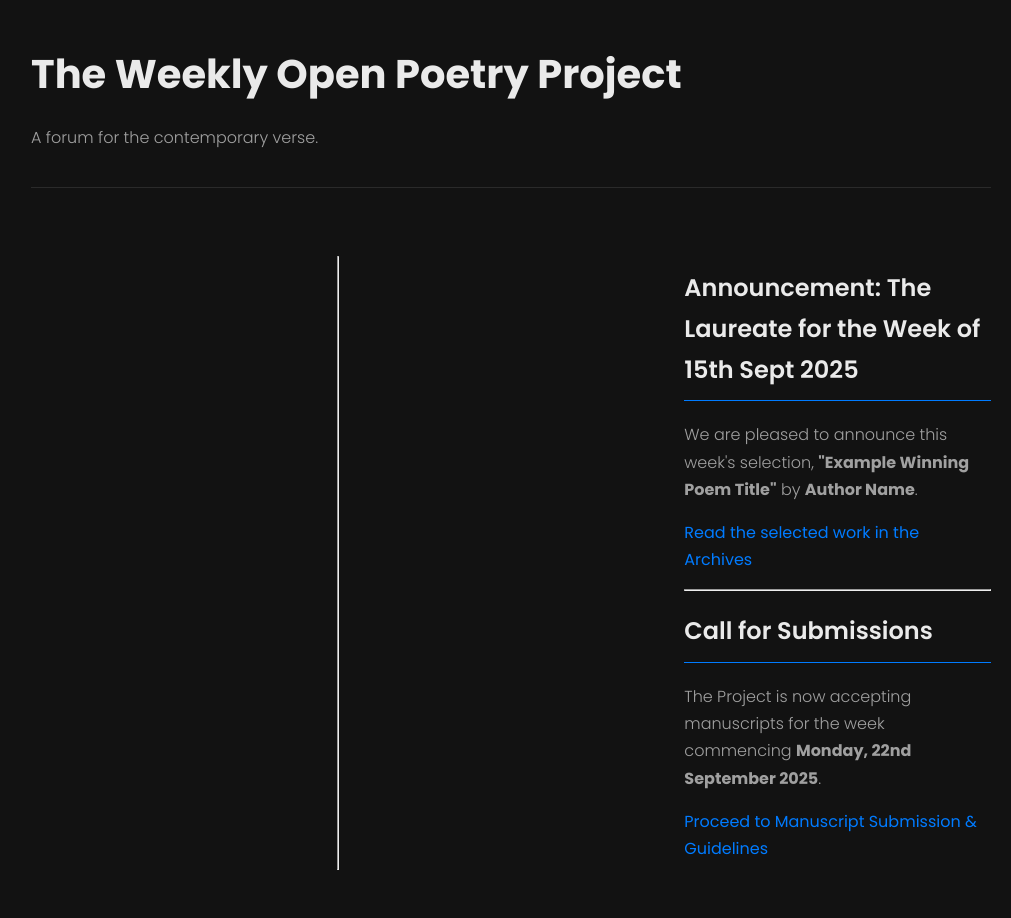
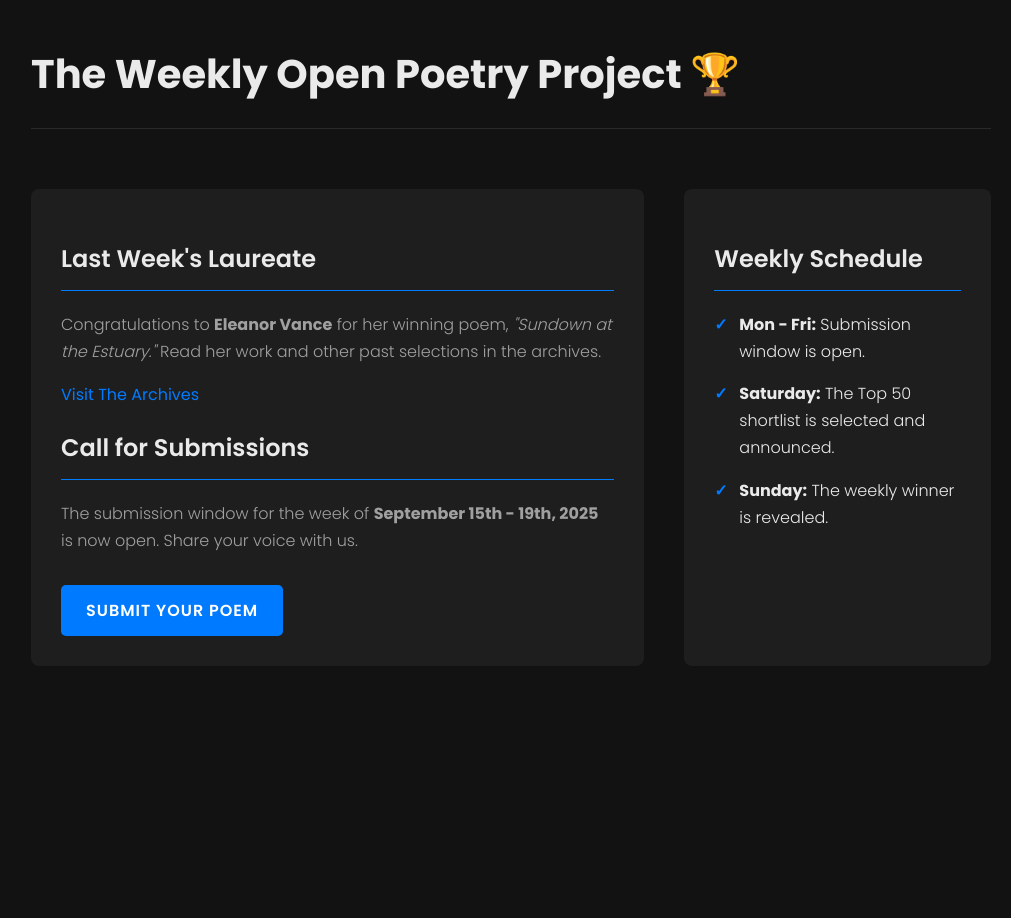
Before and after one commit to RMChadderton/TheWeeklyPoetryProject, a Flask app: page / in a window 1280 px wide. Shown: the whole page, without its empty margins (129-1140 px from the left). After the commit the page ends 636 px from the top, so only its background shows below. Run offline with Flask 3, Linux system fonts and the light colour scheme.

Commit message:
Update index.html

```diff
--- a/templates/index.html
+++ b/templates/index.html
@@ -9,23 +9,31 @@
 <body>
     <div class="container">
         <header>
-            <h1>The Weekly Open Poetry Project</h1>
-            <p class="tagline">A forum for the contemporary verse.</p>
+            <h1>The Weekly Open Poetry Project 🏆</h1>
         </header>
-        <hr>
-        <main>
+
+        <main class="main-content">
             <section class="announcement">
-                <h2>Announcement: The Laureate for the Week of 15th Sept 2025</h2>
-                <p>We are pleased to announce this week's selection, <strong>"Example Winning Poem Title"</strong> by <strong>Author Name</strong>.</p>
-                <p><a href="/archive">Read the selected work in the Archives</a></p>
+                <h2>Last Week's Laureate</h2>
+                <p>Congratulations to <strong>Eleanor Vance</strong> for her winning poem, <em>"Sundown at the Estuary."</em> Read her work and other past selections in the archives.</p>
+                <a href="/archive">Visit The Archives</a>
             </section>
-            <hr>
+
             <section class="call-for-submissions">
                 <h2>Call for Submissions</h2>
-                <p>The Project is now accepting manuscripts for the week commencing <strong>Monday, 22nd September 2025</strong>.</p>
-                <p><a href="/submit">Proceed to Manuscript Submission & Guidelines</a></p>
+                <p>The submission window for the week of <strong>September 15th - 19th, 2025</strong> is now open. Share your voice with us.</p>
+                <a href="/submit" class="cta-button">Submit Your Poem</a>
             </section>
         </main>
+
+        <aside class="sidebar">
+            <h2>Weekly Schedule</h2>
+            <ul class="schedule-list">
+                <li><strong>Mon - Fri:</strong> Submission window is open.</li>
+                <li><strong>Saturday:</strong> The Top 50 shortlist is selected and announced.</li>
+                <li><strong>Sunday:</strong> The weekly winner is revealed.</li>
+            </ul>
+        </aside>
     </div>
 </body>
 </html>
```
